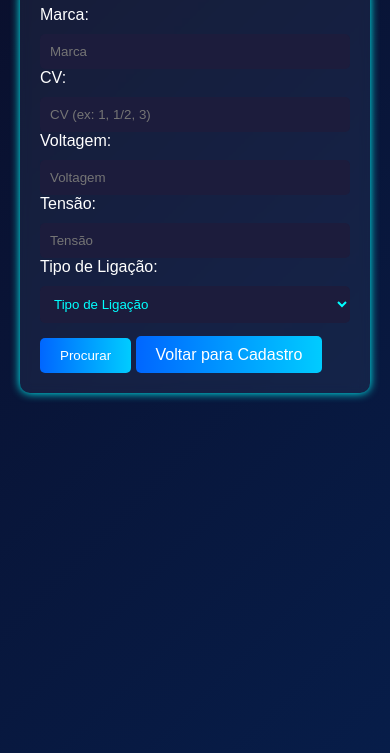
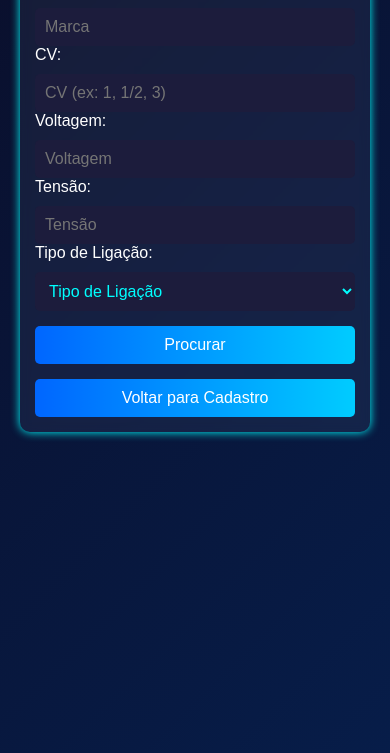
Before and after one commit to Brennogbi/bsmotores-esquemas, a plain HTML site: page cadastro-esquemas/frontend/listar.html in a window 390 px wide. Shown: the part 91-844 px from the top of the page. Drawn offline with Linux system fonts and the light colour scheme.

Commit message:
responsivo

```diff
--- a/cadastro-esquemas/frontend/style.css
+++ b/cadastro-esquemas/frontend/style.css
@@ -95,14 +95,15 @@
 .esquema-item img:hover {
     transform: scale(1.02);
 }
+
 /* Centralizar título */
 h1 {
     text-align: center;
     margin-bottom: 20px;
 }
 
-
-  a{
+/* Links como botões */
+a {
     text-decoration: none;
     background: linear-gradient(90deg, #0066ff, #00ccff);
     color: #fff;
@@ -112,10 +113,46 @@ h1 {
     border-radius: 5px;
     cursor: pointer;
     transition: transform 0.3s, background 0.3s;
+    display: inline-block;
 }
 
-  a:hover{
-
-     transform: scale(2.05);
+a:hover {
+    transform: scale(1.05); /* Corrigido: estava 2.05 */
     background: linear-gradient(90deg, #00ccff, #0066ff);
 }
+
+/* RESPONSIVIDADE */
+@media (max-width: 480px) {
+    body {
+        padding: 10px;
+    }
+
+    form {
+        padding: 15px;
+        margin: 10px;
+    }
+
+    input[type="text"],
+    input[type="file"],
+    textarea,
+    select,
+    button,
+    a {
+        font-size: 16px;
+        padding: 10px;
+    }
+
+    h1 {
+        font-size: 22px;
+    }
+
+    button,
+    a {
+        width: 100%;
+        text-align: center;
+    }
+
+    .esquema-item {
+        padding: 15px;
+    }
+}
```
Lines whose indentation alone changed are shown as unchanged.
